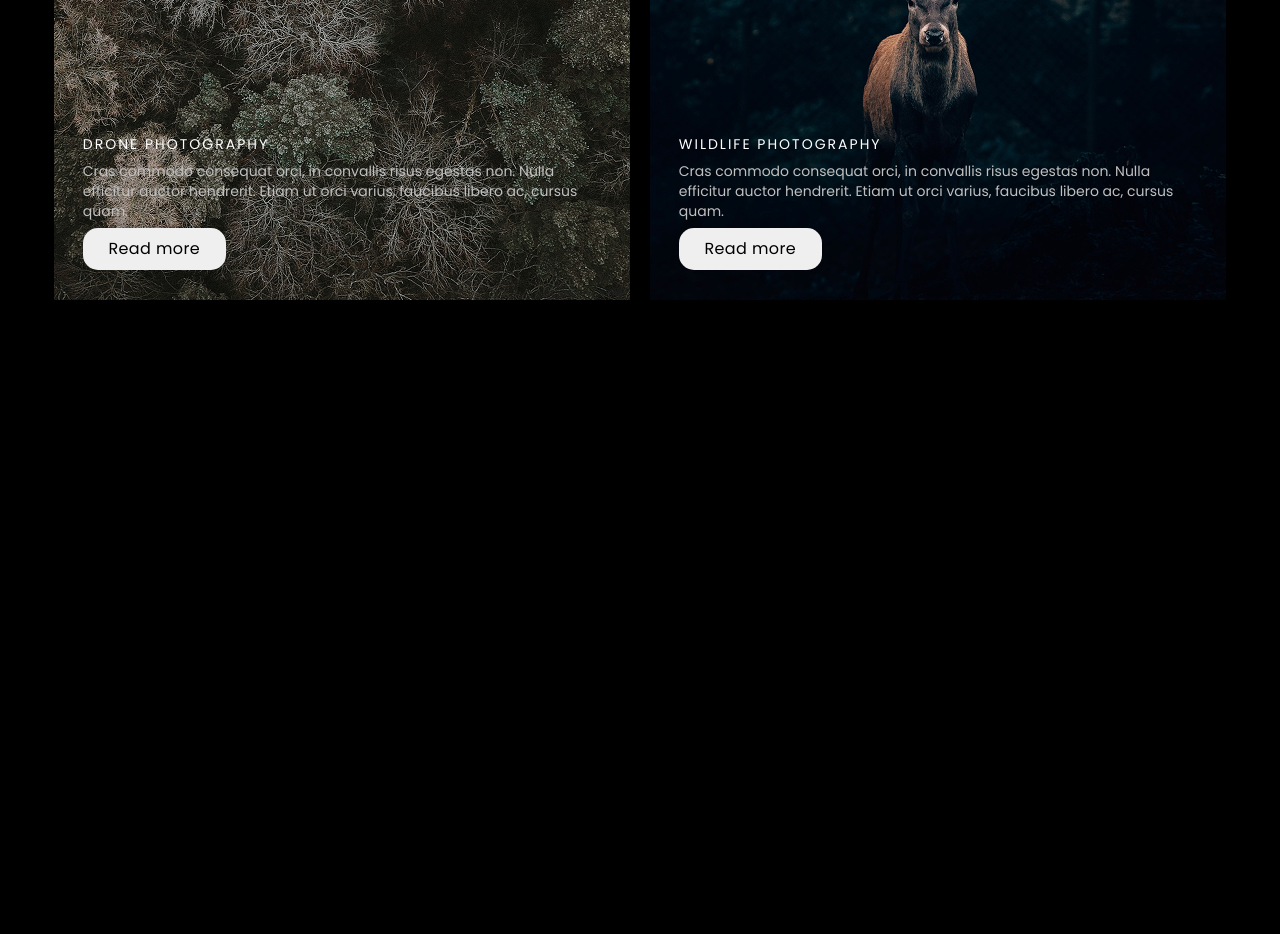
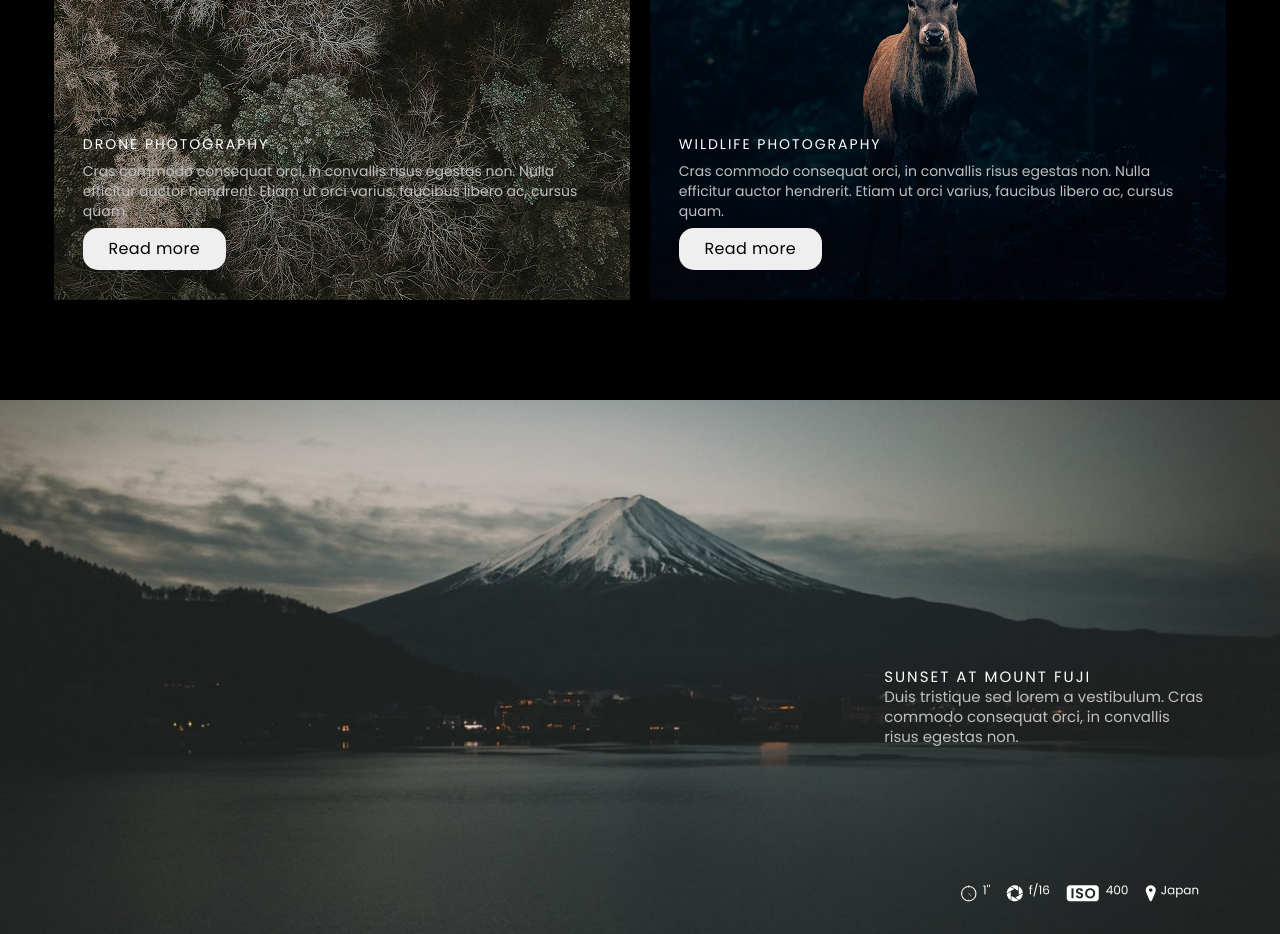
Before and after one commit to bytebitt/Aperture, a plain HTML site: page index.html in a window 1280 px wide. Shown: the part 1778-2712 px from the top of the page. Before the commit the page ends 2078 px from the top, so only its background shows below. Drawn offline with Linux system fonts and the light colour scheme.

Commit message:
sunset-block

```diff
--- a/css/style.css
+++ b/css/style.css
@@ -207,3 +207,37 @@ body {
   transition: 0.4s;
   color: white;
 }
+
+.sunset {
+  margin: 100px 0;
+  position: relative;
+}
+
+.sunset__image {
+  width: 100%;
+}
+
+.sunset__text {
+  position: absolute;
+  top: 50%;
+  right: 6%;
+}
+
+.sunset__title {
+  font-size: 15px;
+  line-height: 20px;
+  letter-spacing: 2px;
+  text-transform: uppercase;
+}
+
+.sunset__subtitle {
+  font-size: 15px;
+  line-height: 20px;
+  color: var(--light-gray);
+}
+
+.sunset__icons {
+  position: absolute;
+  bottom: 6%;
+  right: 6%;
+}
--- a/index.html
+++ b/index.html
@@ -158,6 +158,29 @@
             </div>
           </div>
         </div>
+        <div class="sunset">
+          <img
+            src="/images/sunset-fwidth.png"
+            alt="susnet-background-image"
+            class="sunset__image"
+          />
+          <div class="sunset__text">
+            <h4 class="sunset__title">Sunset at Mount Fuji</h4>
+            <p class="sunset__subtitle">
+              Duis tristique sed lorem a vestibulum. Cras <br />
+              commodo consequat orci, in convallis <br />
+              risus egestas non.
+            </p>
+          </div>
+          <div class="sunset__icons">
+            <!-- only as 1 img -->
+            <img
+              src="/images/icons/icons-row.png"
+              alt="icons-row"
+              class="sunset__icons-row"
+            />
+          </div>
+        </div>
       </main>
     </div>
   </body>
```
Also changed, not shown: images/icons/icons-row.png (added), images/sunset-fwidth.png (added).
